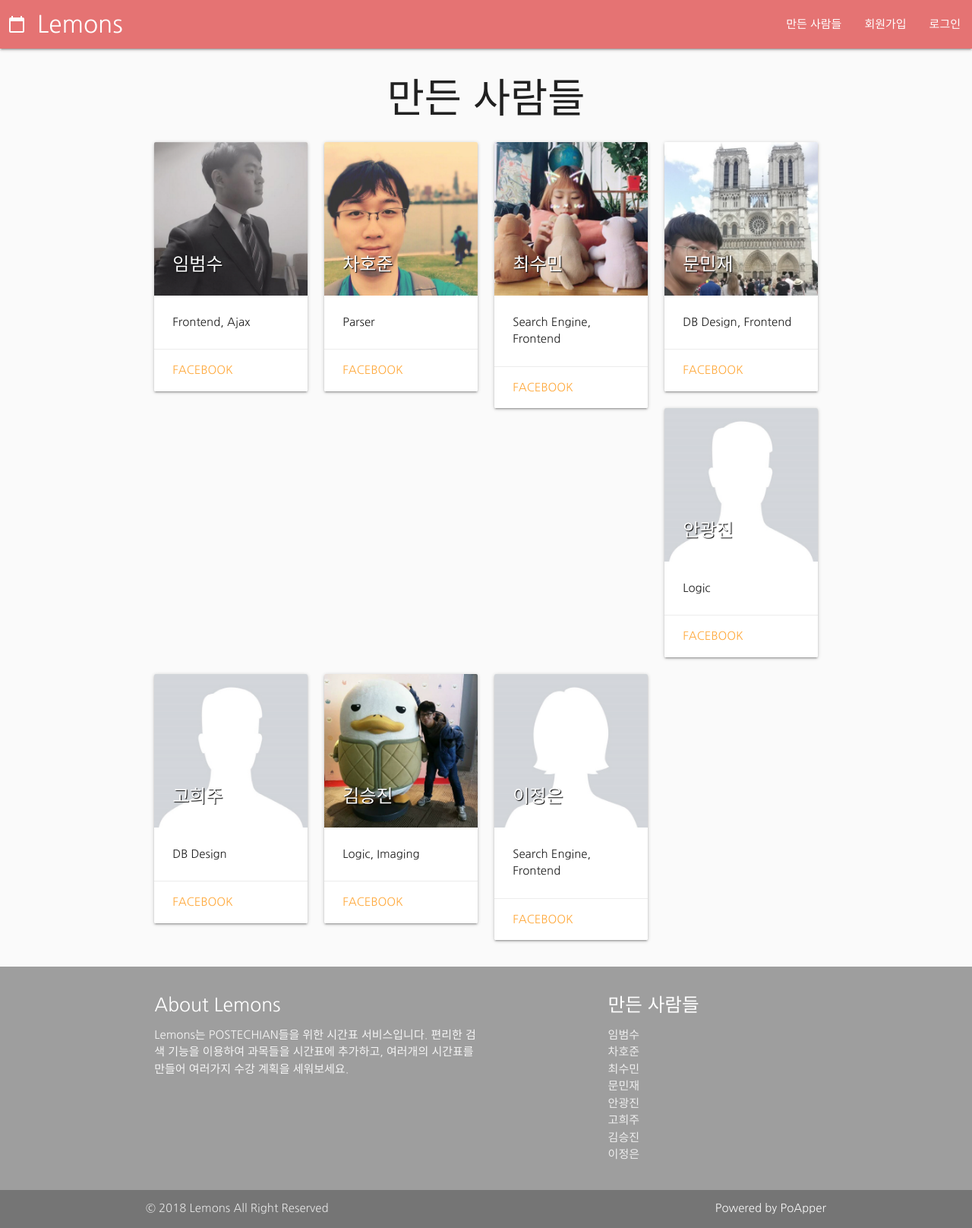
After one commit to lbs1163/lemons, a Django app: page /aboutus/ in a window 1280 px wide. The commit adds this page. Shown: the whole page at 76% size. Run offline with Django 3.2, Linux system fonts and the light colour scheme; some libraries are stand-ins or nearby versions.

Commit message:
make aboutus page

```diff
--- a/core/static/css/style.css
+++ b/core/static/css/style.css
@@ -232,11 +232,11 @@ main {
 	color: black;
 }
 
-.card .card-content {
+.timetable .card .card-content {
 	padding: 5px;
 }
 
-.card .subject-delete, .card .subject-detail {
+.timetable .card .subject-delete, .timetable .card .subject-detail {
 	color: black;
 }
 
@@ -250,7 +250,7 @@ main {
 }
 
 @media screen and (max-width: 600px) {
-	.card p, .card i.material-icons, .time-range-selector p, .period, .period .subject-delete .material-icons, .period .subject-detail .material-icons {
+	.timetable .card p, .timetable .card i.material-icons, .time-range-selector p, .period, .period .subject-delete .material-icons, .period .subject-detail .material-icons {
 		font-size: 10px;
 	}
 
@@ -272,7 +272,7 @@ main {
 }
 
 @media screen and (min-width: 600px) {
-	.card p, .card i.material-icons, .time-range-selector p, .period, .period .subject-delete .material-icons, .period .subject-detail .material-icons {
+	.timetable .card p, .timetable .card i.material-icons, .time-range-selector p, .period, .period .subject-delete .material-icons, .period .subject-detail .material-icons {
 		font-size: 12px;
 	}
 
@@ -293,7 +293,7 @@ main {
 }
 
 @media screen and (min-width: 992px) {
-	.card p, .card i.material-icons, .time-range-selector p, .period, .period .subject-delete .material-icons, .period .subject-detail .material-icons {
+	.timetable .card p, .timetable .card i.material-icons, .time-range-selector p, .period, .period .subject-delete .material-icons, .period .subject-detail .material-icons {
 		font-size: 14px;
 	}
 
@@ -303,7 +303,7 @@ main {
 }
 
 @media screen and (min-width: 1200px) {
-	.card p, .card i.material-icons, .time-range-selector p, .period, .period .subject-delete .material-icons, .period .subject-detail .material-icons {
+	.timetable .card p, .timetable .card i.material-icons, .time-range-selector p, .period, .period .subject-delete .material-icons, .period .subject-detail .material-icons {
 		font-size: 14px;
 	}
 
@@ -383,3 +383,7 @@ main {
 	height: 80vh !important;
 	overflow-y: hidden;
 }
+
+.card .card-title {
+	text-shadow: 1px 1px 1px black;
+}
--- /dev/null
+++ b/core/templates/core/aboutus.html
@@ -0,0 +1,123 @@
+{% extends 'core/base.html' %}
+
+{% load static %}
+
+{% block content %}
+<h2 class="center-align">만든 사람들</h2>
+<div class="container">
+    <div class="row">
+        <div id="lbs" class="col s12 m6 l3">
+            <div class="card">
+                <div class="card-image">
+                    <img src="{% static '/images/lbs.jpg' %}">
+                    <span class="card-title">임범수</span>
+                </div>
+                <div class="card-content">
+                    <p>Frontend, Ajax</p>
+                </div>
+                <div class="card-action">
+                    <a target="_blank" href="https://www.facebook.com/profile.php?id=100003160846392">facebook</a>
+                </div>
+            </div>
+        </div><!--
+        --><div id="chj" class="col s12 m6 l3">
+            <div class="card">
+                <div class="card-image">
+                    <img src="{% static '/images/chj.jpg' %}">
+                    <span class="card-title">차호준</span>
+                </div>
+                <div class="card-content">
+                    <p>Parser</p>
+                </div>
+                <div class="card-action">
+                    <a target="_blank" href="https://www.facebook.com/hersammc">facebook</a>
+                </div>
+            </div>
+        </div><!--
+        --><div id="csm" class="col s12 m6 l3">
+            <div class="card">
+                <div class="card-image">
+                    <img src="{% static '/images/csm.jpg' %}">
+                    <span class="card-title">최수민</span>
+                </div>
+                <div class="card-content">
+                    <p>Search Engine, Frontend</p>
+                </div>
+                <div class="card-action">
+                    <a target="_blank" href="https://www.facebook.com/profile.php?id=100010741157919">facebook</a>
+                </div>
+            </div>
+        </div><!--
+        --><div id="mmj" class="col s12 m6 l3">
+            <div class="card">
+                <div class="card-image">
+                    <img src="{% static '/images/mmj.jpg' %}">
+                    <span class="card-title">문민재</span>
+                </div>
+                <div class="card-content">
+                    <p>DB Design, Frontend</p>
+                </div>
+                <div class="card-action">
+                    <a target="_blank" href="https://www.facebook.com/profile.php?id=100003977818796">facebook</a>
+                </div>
+            </div>
+        </div><!--
+        --><div id="agj" class="col s12 m6 l3">
+            <div class="card">
+                <div class="card-image">
+                    <img src="{% static '/images/agj.jpg' %}">
+                    <span class="card-title">안광진</span>
+                </div>
+                <div class="card-content">
+                    <p>Logic</p>
+                </div>
+                <div class="card-action">
+                    <a target="_blank" href="https://www.facebook.com/profile.php?id=100004293130148">facebook</a>
+                </div>
+            </div>
+        </div><!--
+        --><div id="ghj" class="col s12 m6 l3">
+            <div class="card">
+                <div class="card-image">
+                    <img src="{% static '/images/ghj.jpg' %}">
+                    <span class="card-title">고희주</span>
+                </div>
+                <div class="card-content">
+                    <p>DB Design</p>
+                </div>
+                <div class="card-action">
+                    <a target="_blank" href="https://www.facebook.com/profile.php?id=100014248247751">facebook</a>
+                </div>
+            </div>
+        </div><!--
+        --><div id="ksj" class="col s12 m6 l3">
+            <div class="card">
+                <div class="card-image">
+                    <img src="{% static '/images/ksj.jpg' %}">
+                    <span class="card-title">김승진</span>
+                </div>
+                <div class="card-content">
+                    <p>Logic, Imaging</p>
+                </div>
+                <div class="card-action">
+                    <a target="_blank" href="https://www.facebook.com/profile.php?id=100008987987104">facebook</a>
+                </div>
+            </div>
+        </div><!--
+        --><div id="lje" class="col s12 m6 l3">
+            <div class="card">
+                <div class="card-image">
+                    <img src="{% static '/images/lje.jpg' %}">
+                    <span class="card-title">이정은</span>
+                </div>
+                <div class="card-content">
+                    <p>Search Engine, Frontend</p>
+                </div>
+                <div class="card-action">
+                    <a target="_blank" href="https://www.facebook.com/profile.php?id=100021472042981">facebook</a>
+                </div>
+            </div>
+        </div>
+    </div>
+</div>
+{% endblock %}
--- a/core/templates/core/footer.html
+++ b/core/templates/core/footer.html
@@ -6,16 +6,16 @@
                 <p class="grey-text text-lighten-4">Lemons는 POSTECHIAN들을 위한 시간표 서비스입니다. 편리한 검색 기능을 이용하여 과목들을 시간표에 추가하고, 여러개의 시간표를 만들어 여러가지 수강 계획을 세워보세요.</p>
             </div>
             <div class="col l4 offset-l2 s12">
-                <h5 class="white-text">만든 사람들</h5>
+                <h5><a class="white-text" href="/aboutus/">만든 사람들</a></h5>
                 <ul>
-                    <li><a class="grey-text text-lighten-3" target="_blank" href="https://www.facebook.com/profile.php?id=100003160846392">임범수</a></li>
-                    <li><a class="grey-text text-lighten-3" target="_blank" href="https://www.facebook.com/profile.php?id=">차호준</a></li>
-                    <li><a class="grey-text text-lighten-3" target="_blank" href="https://www.facebook.com/profile.php?id=">최수민</a></li>
-                    <li><a class="grey-text text-lighten-3" target="_blank" href="https://www.facebook.com/profile.php?id=">문민재</a></li>
-                    <li><a class="grey-text text-lighten-3" target="_blank" href="https://www.facebook.com/profile.php?id=">안광진</a></li>
-                    <li><a class="grey-text text-lighten-3" target="_blank" href="https://www.facebook.com/profile.php?id=">고희주</a></li>
-                    <li><a class="grey-text text-lighten-3" target="_blank" href="https://www.facebook.com/profile.php?id=">김승진</a></li>
-                    <li><a class="grey-text text-lighten-3" target="_blank" href="https://www.facebook.com/profile.php?id=">이정은</a></li>
+                    <li><a class="grey-text text-lighten-3" href="/aboutus/#lbs">임범수</a></li>
+                    <li><a class="grey-text text-lighten-3" href="/aboutus/#chj">차호준</a></li>
+                    <li><a class="grey-text text-lighten-3" href="/aboutus/#csm">최수민</a></li>
+                    <li><a class="grey-text text-lighten-3" href="/aboutus/#mmj">문민재</a></li>
+                    <li><a class="grey-text text-lighten-3" href="/aboutus/#agj">안광진</a></li>
+                    <li><a class="grey-text text-lighten-3" href="/aboutus/#ghj">고희주</a></li>
+                    <li><a class="grey-text text-lighten-3" href="/aboutus/#ksj">김승진</a></li>
+                    <li><a class="grey-text text-lighten-3" href="/aboutus/#lje">이정은</a></li>
                 </ul>
             </div>
         </div>
--- a/core/templates/core/navbar.html
+++ b/core/templates/core/navbar.html
@@ -4,6 +4,7 @@
             <a href="/" class="brand-logo"><i class="material-icons">calendar_today</i>Lemons</a>
             <a href="#" data-target="mainnav" class="sidenav-trigger"><i class="material-icons">menu</i></a>
             <ul class="right hide-on-med-and-down">
+                <li><a href="/aboutus/">만든 사람들</a></li>
                 {% if user.is_authenticated %}
                 <li><a href="/logout/">로그아웃</a></li>
                 {% else %}
@@ -15,6 +16,7 @@
     </nav>
 
     <ul class="sidenav" id="mainnav">
+        <li><a href="/aboutus/">만든 사람들</a></li>
         {% if user.is_authenticated %}
         <li><a href="/logout/">로그아웃</a></li>
         {% else %}
--- a/core/urls.py
+++ b/core/urls.py
@@ -14,66 +14,18 @@ urlpatterns = [
 	url(r'^reset/(?P<uidb64>[0-9A-Za-z_\-]+)/(?P<token>[0-9A-Za-z]{1,13}-[0-9A-Za-z]{1,20})/$',
 		auth_views.PasswordResetConfirmView.as_view(template_name='core/password_reset_confirm.html'), name="password_reset_confirm"),
 	url(r'^reset/done$', auth_views.PasswordResetCompleteView.as_view(template_name='core/password_reset_complete.html'), name="password_reset_complete"),
+	url(r'^activate/(?P<uidb64>[0-9A-Za-z_\-]+)/(?P<token>[0-9A-Za-z]{1,13}-[0-9A-Za-z]{1,20})/$', Activate.as_view(), name='activate'),
 
 
-	url(r'^activate/(?P<uidb64>[0-9A-Za-z_\-]+)/(?P<token>[0-9A-Za-z]{1,13}-[0-9A-Za-z]{1,20})/$', Activate.as_view(), name='activate'),
 	url(r'^$', views.timetable, name='timetable'),
 	url(r'^test/$', views.test, name='test'),
-	# select semester
-	# get method로 요청이 들어오면 사용자 로그인 체크 (login_required decorator 검색해보셈)
-	# URL query: semester (학기 모델의 pk가 들어있음)
-	# example URL: select_semester/?semester=3
-	# user가 소유한 timetable 중에서 semester가 일치하는 것들을 JSON 형식으로 return
 	url(r'^select_semester/$', views.select_semester, name='select_semester'),
-	# add timetable
-	# post method로 요청이 들어오면 사용자 로그인 체크
-	# POST data: semester (학기 모델의 pk가 들어있음)
-	# 해당 semester로 user가 소유한 timetable을 새로 생성
-	# 생성 후 성공시 새로 생성된 timetable의 내용을 JSON 형식으로 return
 	url(r'^add_timetable/$', views.add_timetable, name='add_timetable'),
-	# delete timetable
-	# post method로 요청이 들어오면 사용자 로그인 체크
-	# POST data: timetable (시간표 모델의 pk가 들어있음)
-	# 해당 timetable이 user 소유인지 확인
-	# user 소유가 맞으면 timetable 삭제 후 성공 메시지를 JSON으로 return
-	# user 소유가 아니면 실패 메시지를 JSON으로 return
 	url(r'^delete_timetable/$', views.delete_timetable, name='delete_timetable'),
-	# copy timetable
-	# post method로 요청이 들어오면 사용자 로그인 체크
-	# POST data: timetable (시간표 모델의 pk가 들어있음)
-	# 해당 timetable이 user 소유인지 확인
-	# user 소유가 맞으면 새로운 timetable을 만듬
-	# 기존 timetable이 갖는 과목을 새로운 timetable도 갖게 만듬
-	# 성공하면 새로 생성된 timetable의 내용을 JSON 형식으로 return
-	# 실패하면 실패 메시지를 JSON으로 return
 	url(r'^copy_timetable/$', views.copy_timetable, name='copy_timetable'),
-	# search subject
-	# get method로 요청이 들어오면 사용자 로그인 체크
-	# URL query: q, hundreds, department, category, start_time, end_time, credit
-	# 검색 조건에 따라 해당 값이 쿼리에 없을 수도 있음
-	# ex) copy_timetable/?q=윤은영&hundreds=1
-	# 검색 조건에 맞는 subject들을 학수번호로 정렬하여 JSON으로 return
 	url(r'^search_subject/$', views.search_subject, name='search_subject'),
-	# add subject to timetable
-	# post method로 요청이 들어오면 사용자 로그인 체크
-	# POST data: timetable, subject (시간표 모델과 과목 모델의 pk가 들어있음)
-	# 해당 timetable이 user 소유인지 확인
-	# user 소유가 맞으면 해당 subject를 추가
-	# 성공하면 변경된 timetable의 내용을 JSON 형식으로 return
-	# 실패하면 실패 메시지를 JSON으로 return
 	url(r'^add_subject_to_timetable/$', views.add_subject_to_timetable, name='add_subject_to_timetable'),
-	# delete subject to timetable
-	# post method로 요청이 들어오면 사용자 로그인 체크
-	# POST data: timetable, subject (시간표 모델과 과목 모델의 pk가 들어있음)
-	# 해당 timetable이 user 소유인지 확인
-	# 해당 subject가 해당 timetable에 포함되어 있는지 확인
-	# user 소유가 맞고 해당 subject가 있으면 해당 subject를 삭제
-	# 성공하면 변경된 timetable의 내용을 JSON 형식으로 return
-	# 실패하면 실패 메시지를 JSON으로 return
 	url(r'^delete_subject_from_timetable/$', views.delete_subject_from_timetable, name='delete_subject_from_timetable'),
-
-
-
-
 	url(r'^subject/(?P<subjectPK>[0-9]+)/$', views.subject_detail, name='subject_detail'),
+	url(r'^aboutus/$', views.aboutus, name='aboutus'),
 ]
--- a/core/views.py
+++ b/core/views.py
@@ -257,3 +257,6 @@ def subject_detail(request, subjectPK):
     period = Period.objects.filter(subject = subject)
 
     return render(request, 'core/subject_detail.html', {'subject': subject, 'period': period})
+
+def aboutus(request):
+    return render(request, 'core/aboutus.html', {})
```
Also changed, not shown: core/static/images/agj.jpg (added), core/static/images/chj.jpg (added), core/static/images/csm.jpg (added), core/static/images/ghj.jpg (added), core/static/images/ksj.jpg (added), core/static/images/lbs.jpg (added), core/static/images/lje.jpg (added), core/static/images/mmj.jpg (added).
